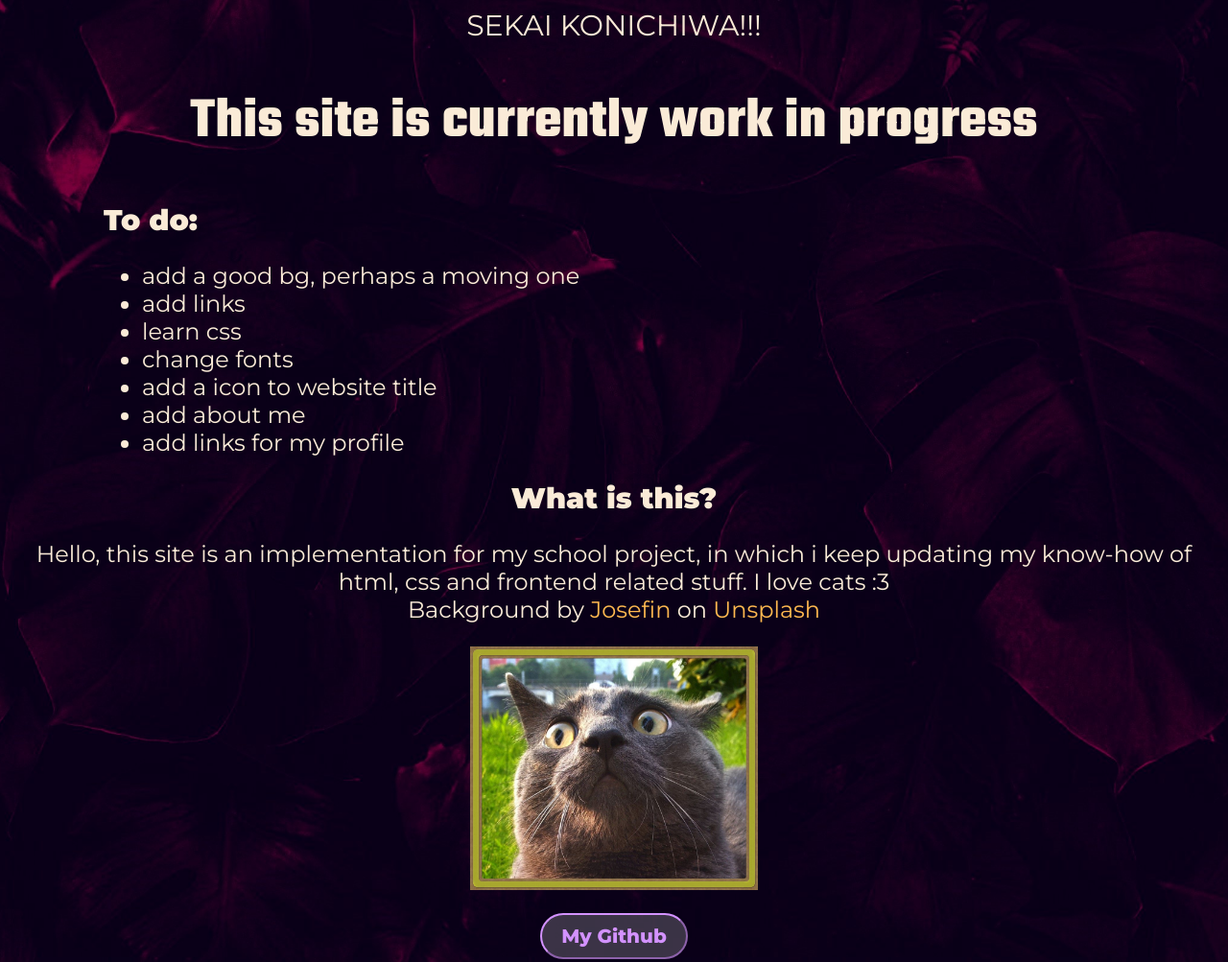
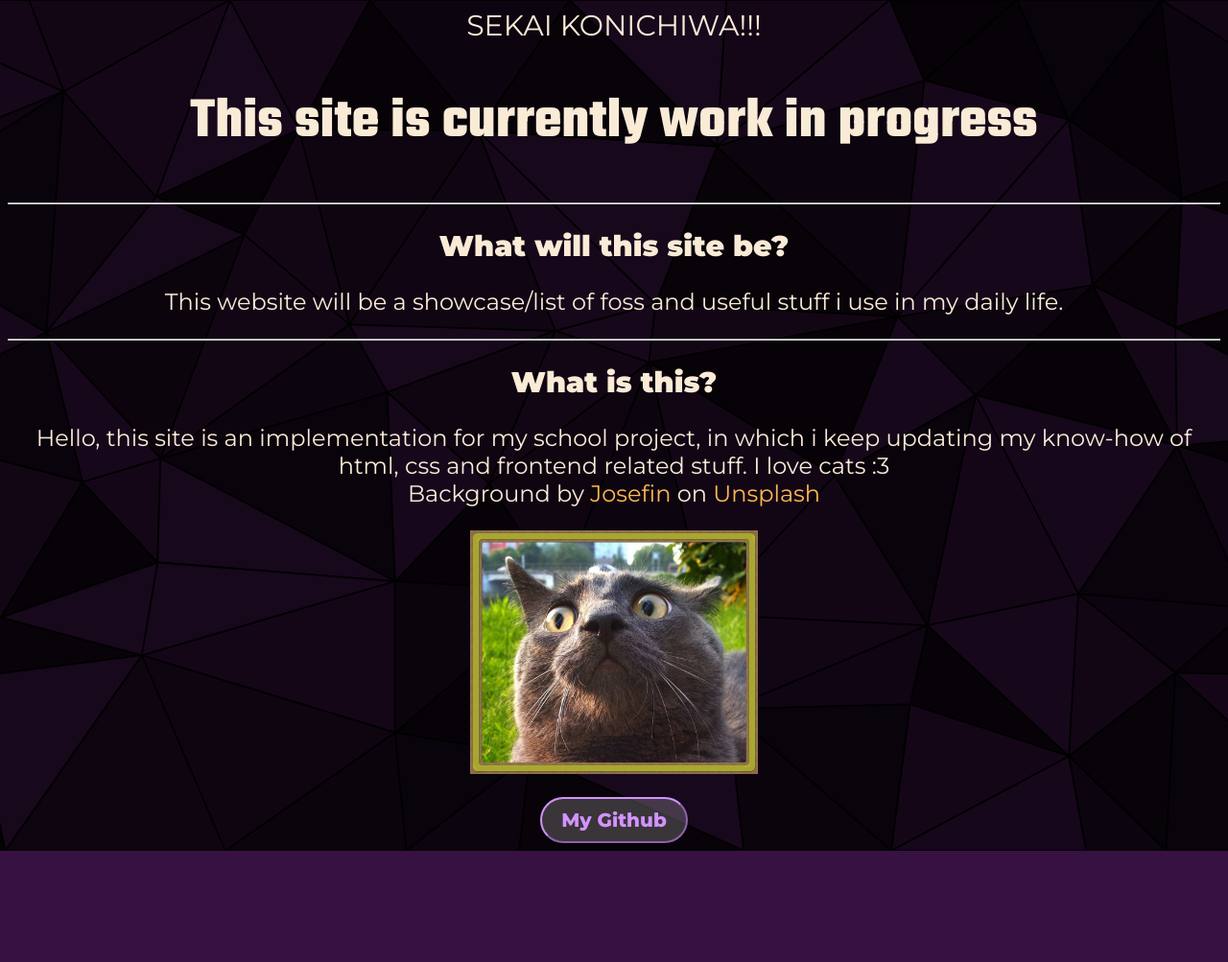
Before and after one commit to kuroigg/kuroigg.github.io, a plain HTML site: page index.html in a window 1280 px wide. Shown: the top 1003 px of the page at 96% size. After the commit the page ends 887 px from the top, so only its background shows below. Drawn offline with Linux system fonts and the light colour scheme.

Commit message:
Minor Changes

```diff
--- a/index.css
+++ b/index.css
@@ -1,6 +1,7 @@
 body {
-  background-image: url('resources/images/bg.jpg');
-  background-color: black;
+  background-image: url('resources/images/low-poly-grid-haikei(2).svg');
+  background-blend-mode: multiply;
+  background-color: rgb(55, 17, 66);
   background-repeat: no-repeat;
   background-size: cover;
   background-position: center;
@@ -32,10 +33,10 @@ body {
 }
 
 .mid {
-  margin-left: 100px;
   font-family: Montserrat;
   font-size: 24px;
   color: antiquewhite;
+  text-align: center;
 }
 
 .bot {
--- a/index.html
+++ b/index.html
@@ -3,7 +3,7 @@
   <head>
     <meta charset="UTF-8" />
     <meta name="viewport" content="width=device-width, initial-scale=1.0" />
-    <title>College Project</title>
+    <title>School Project</title>
     <link rel="stylesheet" href="index.css" />
     <!-- font -->
     <link rel="preconnect" href="https://fonts.googleapis.com" />
@@ -19,20 +19,15 @@
       SEKAI KONICHIWA!!!
       <h1 class="k1">This site is currently work in progress</h1>
     </header>
-
+    <hr />
     <div class="mid">
-      <h2 class="k2">To do:</h2>
-      <ul>
-        <li>add a good bg, perhaps a moving one</li>
-        <li>add links</li>
-        <li>learn css</li>
-        <li>change fonts</li>
-        <li>add a icon to website title</li>
-        <li>add about me</li>
-        <li>add links for my profile</li>
-      </ul>
+      <h2 class="k2">What will this site be?</h2>
+      <p>
+        This website will be a showcase/list of foss and useful stuff i use in
+        my daily life.
+      </p>
     </div>
-
+    <hr />
     <div class="bot">
       <h2 class="k2">What is this?</h2>
       <p>
```
Also changed, not shown: resources/images/low-poly-grid-haikei(2).svg (added).
